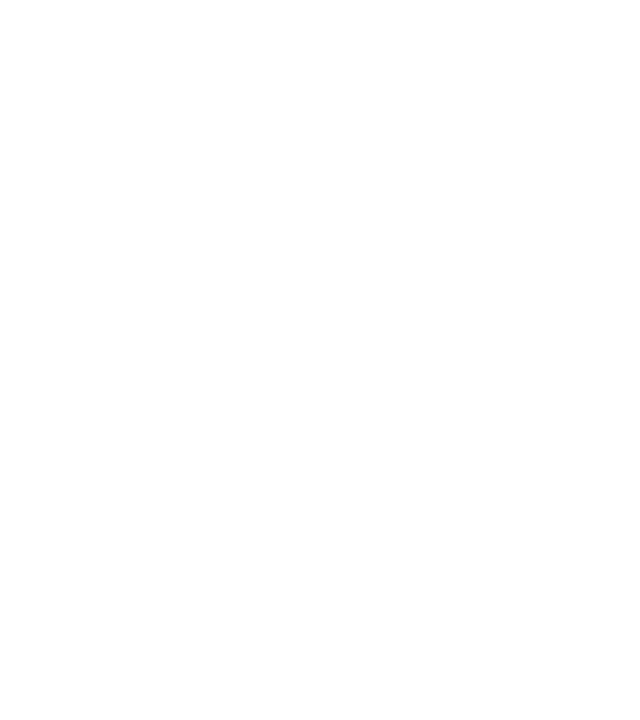
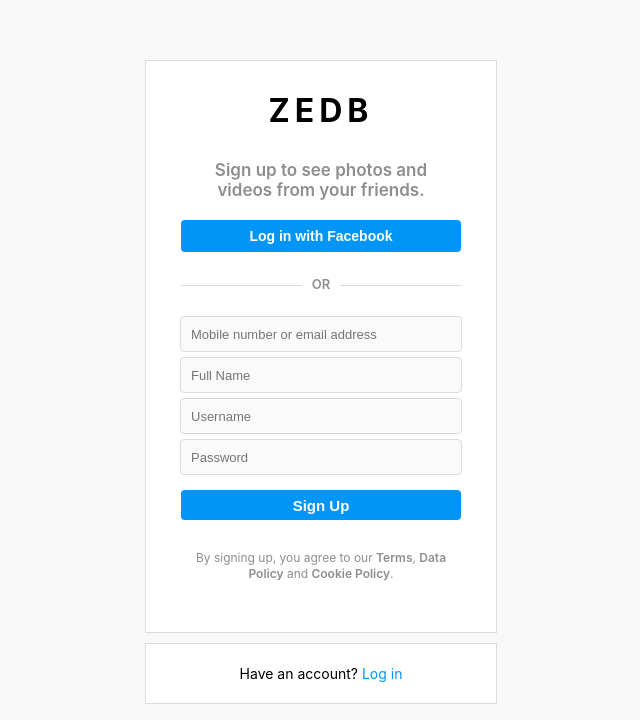
Before and after one commit to attech-org/zedb, a React (Create React App) app: page /sign-up in a window 1280 px wide. Shown: the part 818-1538 px from the top of the page, without its empty margins (319-959 px from the left). Before the commit the page ends 800 px from the top, so only its background shows below. Built offline with nearby package versions, Linux system fonts and the light colour scheme.

Commit message:
added Sign Up page

```diff
--- a/src/App.tsx
+++ b/src/App.tsx
@@ -3,59 +3,24 @@
 import { changeTheme } from "./redux/app/reducers";
 import styled from "styled-components";
 import { Link, Route, Routes } from "react-router-dom";
-import { Homepage } from "./components/Homepage";
-import { Aboutpage } from "./components/Aboutpage";
-import { Blogpage } from "./components/Blogpage";
 import LoginPage from "./pages/LoginPage";
-
-const Header = styled.header`
-  height: 50px;
-  width: 100%;
-  display: flex;
-  align-items: center;
-  justify-content: space-around;
-  background: #8d9df5;
-`;
-
-const Layout = styled.main`
-  width: 100vw;
-  height: calc(100vh - 50px);
-  display: flex;
-  align-items: center;
-  justify-content: center;
-  background-color: ${(props) => (props.theme === "dark" ? "grey" : "white")};
-`;
-
-const Button = styled.button`
-  display: inline-block;
-  border-radius: 3px;
-  padding: 0.5rem 0;
-  margin: 0.5rem 1rem;
-  width: 11rem;
-  background: transparent;
-  color: black;
-  border: 2px solid black;
-`;
+import SignUpPage from "./pages/SignUpPage";
+import Home from "./pages/Home";
 
 const App = () => {
-  const dispatch = useDispatch();
-  const appTheme = useSelector<RootState, RootState["app"]["theme"]>(
-    (store) => store.app.theme
-  );
+  // const dispatch = useDispatch();
+  // const appTheme = useSelector<RootState, RootState["app"]["theme"]>(
+  //   (store) => store.app.theme
+  // );
 
-  const handleThemeClick = () => {
-    dispatch(changeTheme());
-  };
+  // const handleThemeClick = () => {
+  //   dispatch(changeTheme());
+  // };
 
   return (
     <>
-     {/* <Routes>
-          <Route path="/" element={<Homepage />} />
-          <Route path="/about" element={<Aboutpage />} />
-          <Route path="/blog" element={<Blogpage />} />
-     </Routes> */}
-
-    <LoginPage />
+      <LoginPage />
+      {/* <SignUpPage /> */}
     </>
   );
 };
--- /dev/null
+++ b/src/components/SignUpPageInputFielf.tsx
@@ -0,0 +1,89 @@
+import { useState } from "react";
+import styled from "styled-components";
+
+const Input = styled.input`
+  margin-bottom: 5px;
+  width: calc(80% - 20px);
+  height: 2em;
+  background-color: #fafafa;
+  font-size: 13px;
+  border: 1px solid #dbdbdb;
+  border-radius: 4px;
+  padding: 4px 10px;
+  outline: gray;
+`;
+
+const Button = styled.button`
+  margin-top: 10px;
+  margin-bottom: 20px;
+  width: 80%;
+  height: 2em;
+  color: white;
+  border-radius: 4px;
+  font-size: 15px;
+  font-weight: bold;
+  display: inline-flex;
+  justify-content: center;
+  align-items: center;
+  padding-bottom: 0.7em;
+  padding-top: 0.7em;
+  cursor: pointer;
+  background-color: #0095f6;
+  border: 1px solid transparent;
+`;
+
+const SignUpPageInputField = (props: any) => {
+  const [signUpInput, setsignUpInput] = useState("");
+  const [passwordInput, setPasswordInput] = useState("");
+  const [fullNameInput, setFullNameInput] = useState("");
+  const [UserNameInput, setUserNameInput] = useState("");
+
+  const onLoginInputChange = (e: any) => {
+    setsignUpInput(e.target.value);
+  };
+
+  const onFullNameInputChange = (e: any) => {
+    setFullNameInput(e.target.value);
+  };
+  const onUserNameInputChange = (e: any) => {
+    setUserNameInput(e.target.value);
+  };
+
+  const onPasswordInputChange = (e: any) => {
+    setPasswordInput(e.target.value);
+  };
+
+  const onButtonClick = () => {
+    if (signUpInput !== "" && passwordInput !== "")
+      props.onButtonClick(signUpInput, passwordInput);
+  };
+
+  return (
+    <>
+      <Input
+        onChange={onLoginInputChange}
+        value={signUpInput}
+        placeholder="Mobile number or email address"
+      ></Input>
+      <Input
+        onChange={onFullNameInputChange}
+        value={fullNameInput}
+        placeholder="Full Name"
+      />
+      <Input
+        onChange={onUserNameInputChange}
+        value={UserNameInput}
+        placeholder="Username"
+      />
+      <Input
+        onChange={onPasswordInputChange}
+        value={passwordInput}
+        type="password"
+        placeholder="Password"
+      ></Input>
+      <Button onClick={onButtonClick}>Sign Up</Button>
+    </>
+  );
+};
+
+export default SignUpPageInputField;
--- /dev/null
+++ b/src/pages/Home.tsx
@@ -0,0 +1,21 @@
+import { Link, Route, Routes } from "react-router-dom";
+import LoginPage from "./LoginPage";
+import SignUpPage from "./SignUpPage";
+
+const Home = () => {
+  return (
+    <>
+      <Link to="/sign-up">Sign Up</Link>
+      <Link to="/login">Login</Link>
+
+      {
+        <Routes>
+          <Route path="/sign-up" element={<SignUpPage />} />
+          <Route path="/login" element={<LoginPage />} />
+        </Routes>
+      }
+    </>
+  );
+};
+
+export default Home;
--- a/src/pages/LoginPage.tsx
+++ b/src/pages/LoginPage.tsx
@@ -3,6 +3,8 @@
 import { Link, Route, Routes } from "react-router-dom";
 import { useState } from "react";
 import LoginPageInputField from "../components/LoginPageInputField";
+import { Sign } from "crypto";
+import SignUpPage from "./SignUpPage";
 
 const Layout = styled.main`
   width: 100vw;
@@ -39,11 +41,11 @@
 `;
 
 const OrSpan = styled.span`
-   background:#fff;
-   padding:0 10px;
+  background: #fff;
+  padding: 0 10px;
 `;
 
-const ForgotPasswordLink = styled.a`
+const ForgotPasswordLink = styled.p`
   color: #3253b0;
   font-weight: 500;
   font-size: 18px;
@@ -77,8 +79,6 @@
   width: 90%;
 `;
 
-// <Link to="/sign-up">Sign Up</Link>
-
 // const Button = styled.button`
 //   display: inline-block;
 //   border-radius: 3px;
@@ -90,24 +90,37 @@
 //   border: 2px solid black;
 // `;
 
+/* <Link to="/sign-up">Sign Up</Link>; */
+
 const LoginPage = () => {
   return (
     <>
       <Layout>
-
         <MainSection>
           <LogoHeader>ZEDB</LogoHeader>
           <LoginPageInputField />
-          <OrHeader><OrSpan>OR</OrSpan></OrHeader>
+          <OrHeader>
+            <OrSpan>OR</OrSpan>
+          </OrHeader>
           <ForgotPasswordLink>Forgot password?</ForgotPasswordLink>
         </MainSection>
 
         <NoAccountSection>
-          <NoAccountParagraph>Don't have an account? <NoAccountLink>Sign Up</NoAccountLink></NoAccountParagraph>
+          <NoAccountParagraph>
+            Don't have an account?{" "}
+            <NoAccountLink>
+              <Link to="/sign-up">Sign Up</Link>;
+            </NoAccountLink>
+          </NoAccountParagraph>
         </NoAccountSection>
 
         <Footer></Footer>
       </Layout>
+
+      <Routes>
+        <Route path="/sign-up" element={<SignUpPage />} />
+        <Route path="/login" element={<LoginPage />} />
+      </Routes>
     </>
   );
 };
--- /dev/null
+++ b/src/pages/SignUpPage.tsx
@@ -0,0 +1,167 @@
+import { Link } from "react-router-dom";
+import styled from "styled-components";
+import SignUpPageInputField from "../components/SignUpPageInputFielf";
+
+const Layout = styled.main`
+  width: 100vw;
+  height: 100vh;
+  background-color: #f8f8f8;
+  display: flex;
+  justify-content: center;
+  align-items: center;
+  flex-direction: column;
+`;
+
+const MainSection = styled.div`
+  max-width: 350px;
+  display: flex;
+  justify-content: center;
+  flex-wrap: wrap;
+  border: 1px solid #dbdbdb;
+  background-color: #ffffff;
+  margin: 0 0 10px;
+`;
+
+const HaveAnAccountSection = styled.div`
+  width: 350px;
+  display: flex;
+  justify-content: center;
+  flex-wrap: wrap;
+  border: 1px solid #dbdbdb;
+  background-color: #ffffff;
+  padding: 7px 0;
+`;
+
+const LogoHeader = styled.h1`
+  margin-top: 30px;
+  margin-bottom: 30px;
+  letter-spacing: 5px;
+`;
+
+const OrHeader = styled.h3`
+  width: 80%;
+  text-align: center;
+  border-bottom: 1px solid #dbdbdb;
+  line-height: 0.1em;
+  margin: 10px 0 30px;
+`;
+
+const OrSpan = styled.span`
+  font-size: 13px;
+  font-weight: 600;
+  margin: 0 18px;
+  text-transform: uppercase;
+  color: #8e8e8e;
+  background: #fff;
+  padding: 0 10px;
+`;
+
+const HaveAnAccountParagraph = styled.p`
+  font-size: 14px;
+`;
+const StyledLink = styled(Link)`
+  color: #0095f6;
+  font-size: 14px;
+  text-decoration: none;
+`;
+
+const Footer = styled.footer`
+  position: absolute;
+  bottom: 0;
+  width: 90%;
+`;
+
+const H2 = styled.footer`
+  color: #8e8e8e;
+  font-size: 17px;
+  font-weight: 600;
+  line-height: 20px;
+  margin: 0 40px 10px;
+  text-align: center;
+`;
+
+const TernsOfUseP = styled.p`
+  color: #8e8e8e;
+  font-size: 12px;
+  line-height: 16px;
+  margin: 10px 40px;
+  text-align: center;
+  margin-bottom: 50px;
+`;
+
+const TernsOfUseA = styled.a`
+  color: #8e8e8e;
+  font-weight: 600;
+  text-decoration: none;
+`;
+
+const LogInWithFacebookButton = styled.button`
+  width: 80%;
+  background-color: #0095f6;
+  border: 1px solid transparent;
+  border-radius: 4px;
+  position: relative;
+  font-size: 14px;
+  font-weight: 600;
+  padding: 6px 9px;
+  text-align: center;
+  color: #fff;
+  cursor: pointer;
+  line-height: 18px;
+  margin-bottom: 20px;
+  margin-top: 10px;
+`;
+
+const SignUpPage = () => {
+  return (
+    <>
+      <Layout>
+        <MainSection>
+          <LogoHeader>ZEDB</LogoHeader>
+          <H2>Sign up to see photos and videos from your friends.</H2>
+          <LogInWithFacebookButton>
+            Log in with Facebook
+          </LogInWithFacebookButton>
+          <OrHeader>
+            <OrSpan>OR</OrSpan>
+          </OrHeader>
+          <SignUpPageInputField />
+          <TernsOfUseP>
+            By signing up, you agree to our{" "}
+            <TernsOfUseA
+              href="https://help.instagram.com/581066165581870"
+              target="blank"
+            >
+              Terms
+            </TernsOfUseA>
+            ,{" "}
+            <TernsOfUseA
+              href="https://help.instagram.com/519522125107875"
+              target="blank"
+            >
+              Data Policy
+            </TernsOfUseA>{" "}
+            and{" "}
+            <TernsOfUseA
+              href="https://help.instagram.com/1896641480634370?ref=ig"
+              target="blank"
+            >
+              Cookie Policy
+            </TernsOfUseA>
+            .
+          </TernsOfUseP>{" "}
+        </MainSection>
+
+        <HaveAnAccountSection>
+          <HaveAnAccountParagraph>
+            Have an account? <StyledLink to="/login">Log in</StyledLink>
+          </HaveAnAccountParagraph>
+        </HaveAnAccountSection>
+
+        <Footer></Footer>
+      </Layout>
+    </>
+  );
+};
+
+export default SignUpPage;
```
Also changed, not shown: src/components/Aboutpage.tsx (deleted, +0 -9 lines), src/components/Blogpage.tsx (deleted, +0 -9 lines), src/components/Homepage.tsx (deleted, +0 -9 lines), src/components/LoginPageInputField.tsx (+17 -8 lines).
